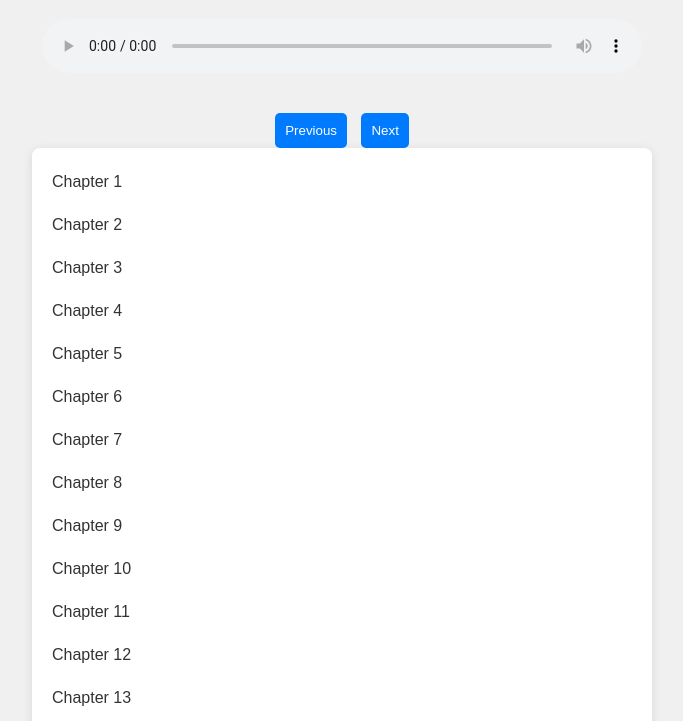
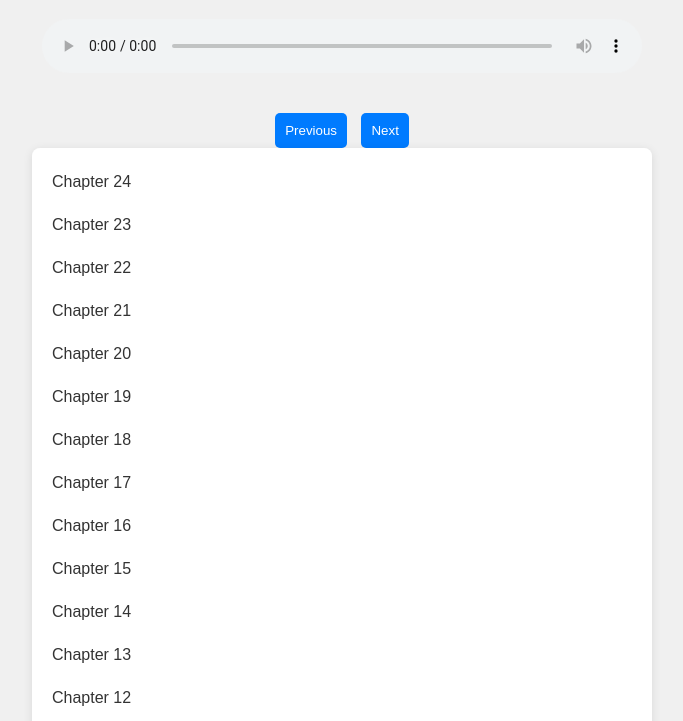
Before and after one commit to sandeepfullstack/sandeepfullstack.github.io, a website: page book/Shikshapatri/index.html in a window 1280 px wide. Shown: the part 79-800 px from the top of the page, without its empty margins (298-981 px from the left). Drawn offline with Linux system fonts and the light colour scheme.

Commit message:
desending order

```diff
--- a/book/Shikshapatri/index.html
+++ b/book/Shikshapatri/index.html
@@ -104,7 +104,9 @@
         ];
 
         folderLimits.forEach(({ folder, limit }) => {
-            for (let index = 1; index <= limit; index++) {
+
+            // for (let index = 1; index <= limit; index++) {
+                for (let index = limit; index >= 1; index--) {
                 audioLists.push({ src: `./ch${index}.mp3`, title: `Chapter ${index}` });
 
                 /* audioLists.push({
```
